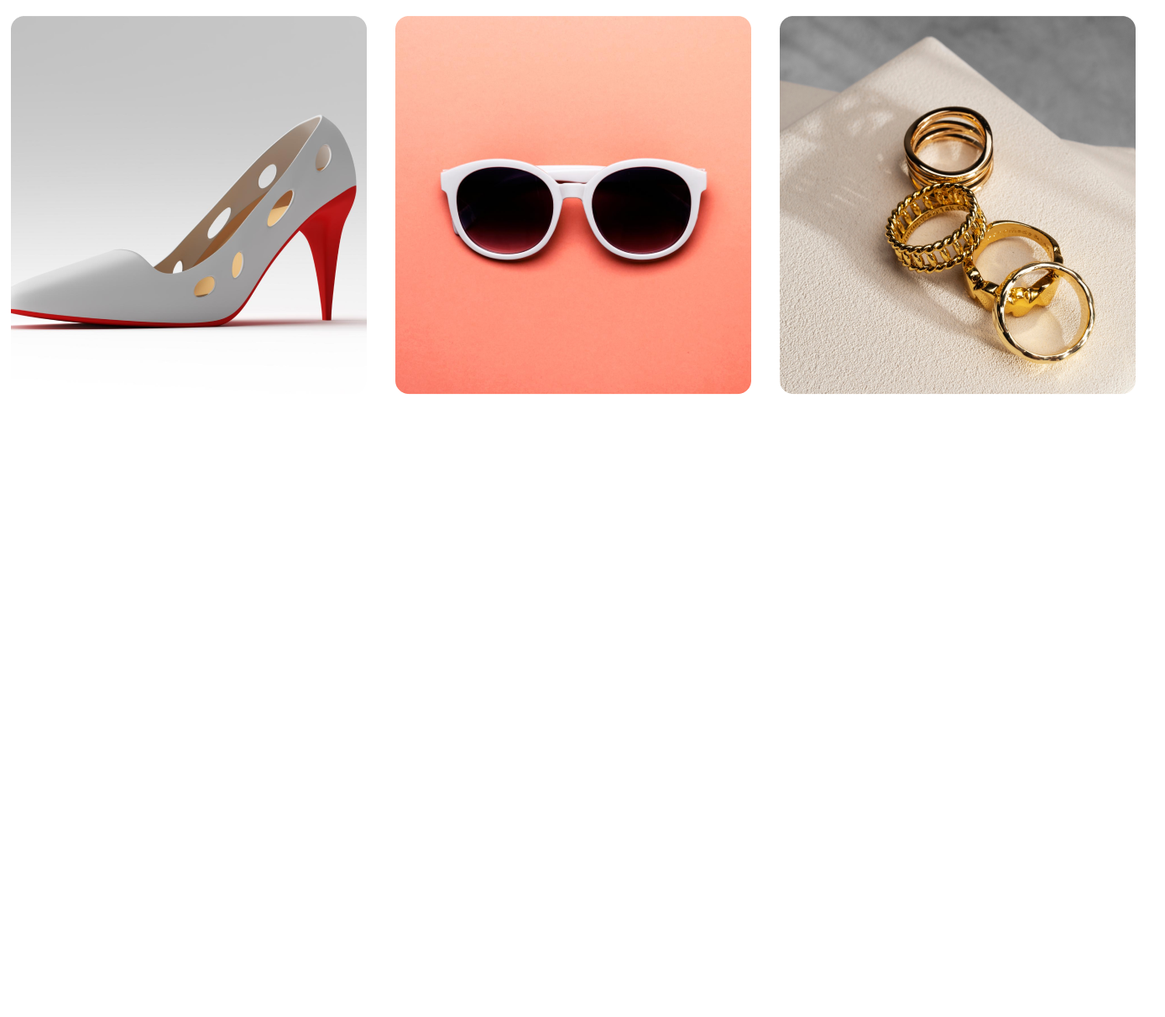
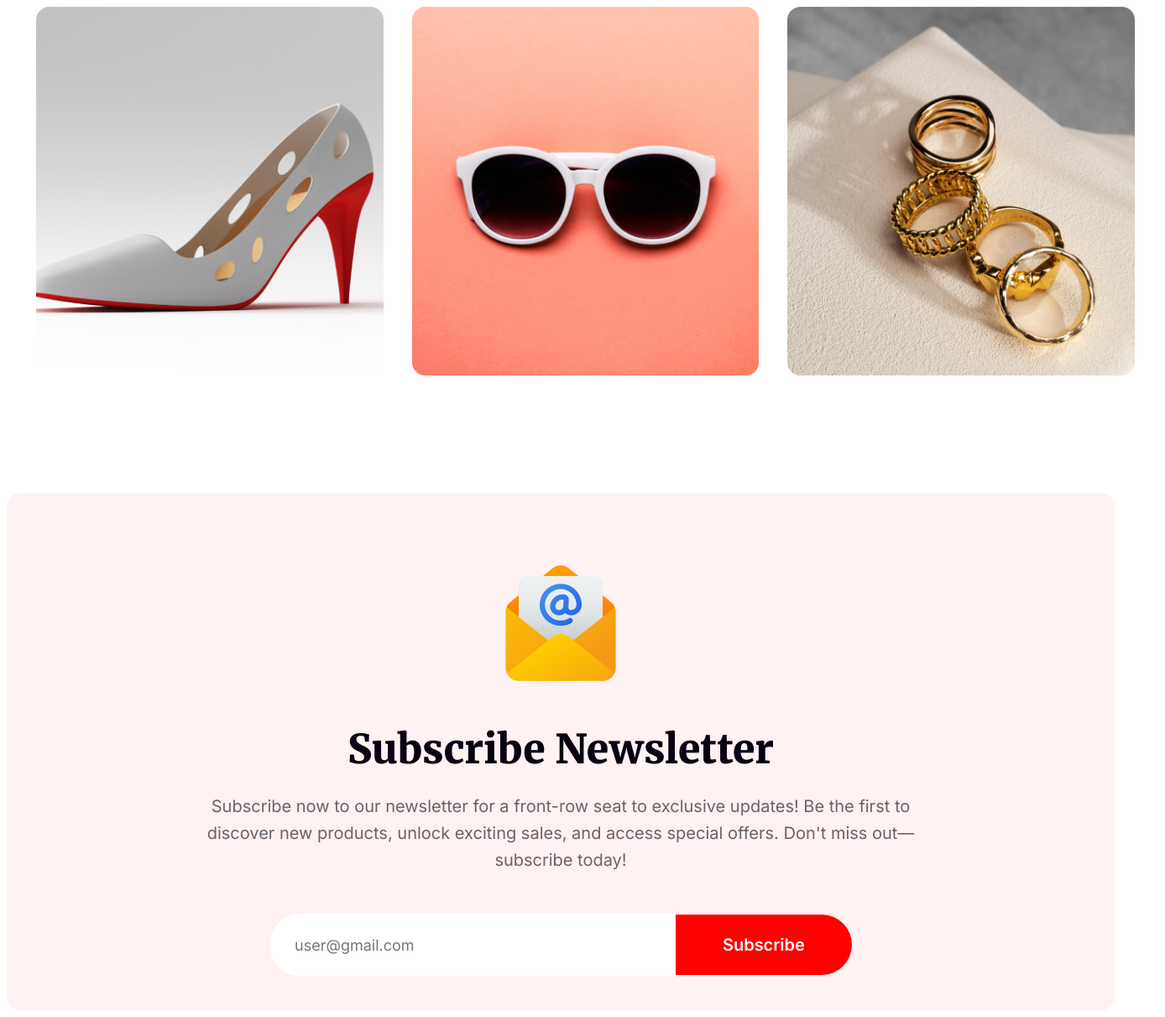
Before and after one commit to MiM1303/Assignment-1, a plain HTML site: page index.html in a window 1280 px wide. Shown: the part 4900-6111 px from the top of the page at 84% size, 1388 px wide, since content can reach past the window. Before the commit the page ends 5399 px from the top, so only its background shows below. Drawn offline with Linux system fonts and the light colour scheme.

Commit message:
completed newsletter section

```diff
--- a/index.html
+++ b/index.html
@@ -156,5 +156,27 @@
 
     <!-- PORTFOLIO SECTION END -->
 
+
+    <!-- NEWSLETTER SECTION START -->
+
+    <div class="newsletter-container">
+        <div class="newsletter-content">
+            <img src="resources/Group 61.png" alt="">
+        <p class="title-1">
+            Subscribe Newsletter
+        </p>
+        <p class="title-2">
+            Subscribe now to our newsletter for a front-row seat to exclusive updates! Be the first to discover new products, unlock exciting sales, and access special offers. Don't miss out—subscribe today!
+        </p>
+        </div>
+
+        <div class="subscribe-container">
+            <input type="text"placeholder="user@gmail.com">
+            <button class="btn-subscribe">Subscribe</button>
+        </div>
+    </div>
+
+    <!-- NEWSLETTER SECTION END -->
+
 </body>
 </html>
--- a/styles/style.css
+++ b/styles/style.css
@@ -294,9 +294,11 @@ header{
     margin:auto auto;
     align-items: center;
     margin-top: 0px;
-    margin-bottom: 120px;
+    margin-bottom: 665px;
     width: 1320px;
     height: 600px;
+    padding: 0 30px;
+
   }
 
   .portfolio-container .title-1{
@@ -324,8 +326,12 @@ header{
     margin-bottom: 48px;
   }
 
+  /* .portfolio-images{
+    max-width: 1280px;
+  } */
   .portfolio-img{
     display: flex;
+
   }
 
   .portfolio-img img{
@@ -333,6 +339,8 @@ header{
     margin-bottom: 24px;
     margin-right: 24px;
     border: 5px solid transparent;
+    width: 414px;
+    height: 440px;
   }
 
   .portfolio-img img:hover{
@@ -340,3 +348,78 @@ header{
     border-radius: 30px;
 
   }
+
+
+
+  /* NEWSLETTER SECTION STYLES */
+
+  .newsletter-container{
+    width: 1320px;
+    height: 616px;
+    border-radius: 16px;
+    background: rgba(255, 0, 0, 0.05);
+    text-align: center;
+    margin:auto auto;
+    align-items: center;
+  }
+
+
+  .newsletter-container img{
+    padding-top: 80px;
+    margin-bottom: 40px;
+  }
+
+  .newsletter-container .title-1{
+    color: #070211;
+    font-size: 48px;
+    font-weight: 900;
+    margin-top: 0px;
+    margin-bottom: 22px;
+  }
+
+  .newsletter-container .title-2{
+    color: rgba(7, 2, 17, 0.60);
+    font-family: Inter;
+    font-size: 20px;
+    font-weight: 400;
+    line-height: 32px;
+    margin-bottom: 48px;
+    padding-left: 212px;
+    padding-right: 212px;
+  }
+
+  .newsletter-container .subscribe-container{
+    /* display: flex; */
+  }
+
+  .newsletter-container .subscribe-container input{
+    width: 648px;
+    height: 72px;
+    color: rgba(7, 2, 17, 0.30);
+    text-align: left;
+    font-family: Inter;
+    font-size: 18px;
+    font-weight: 400;
+    border-radius: 50px;
+    background: #FFF;
+    border: 0px;
+    position: relative;
+    left: 100px;
+    padding-left: 30px;
+
+  }
+
+  .newsletter-container .subscribe-container .btn-subscribe{
+    color: #FFF;
+    text-align: center;
+    font-family: Inter;
+    font-size: 20px;
+    font-weight: 600;
+    border-radius: 0px 50px 50px 0px;
+    background: #F00;
+    width: 210px;
+    height: 72px;
+    border: 0px;
+    position: relative;
+    right: 100px;
+  }
```
